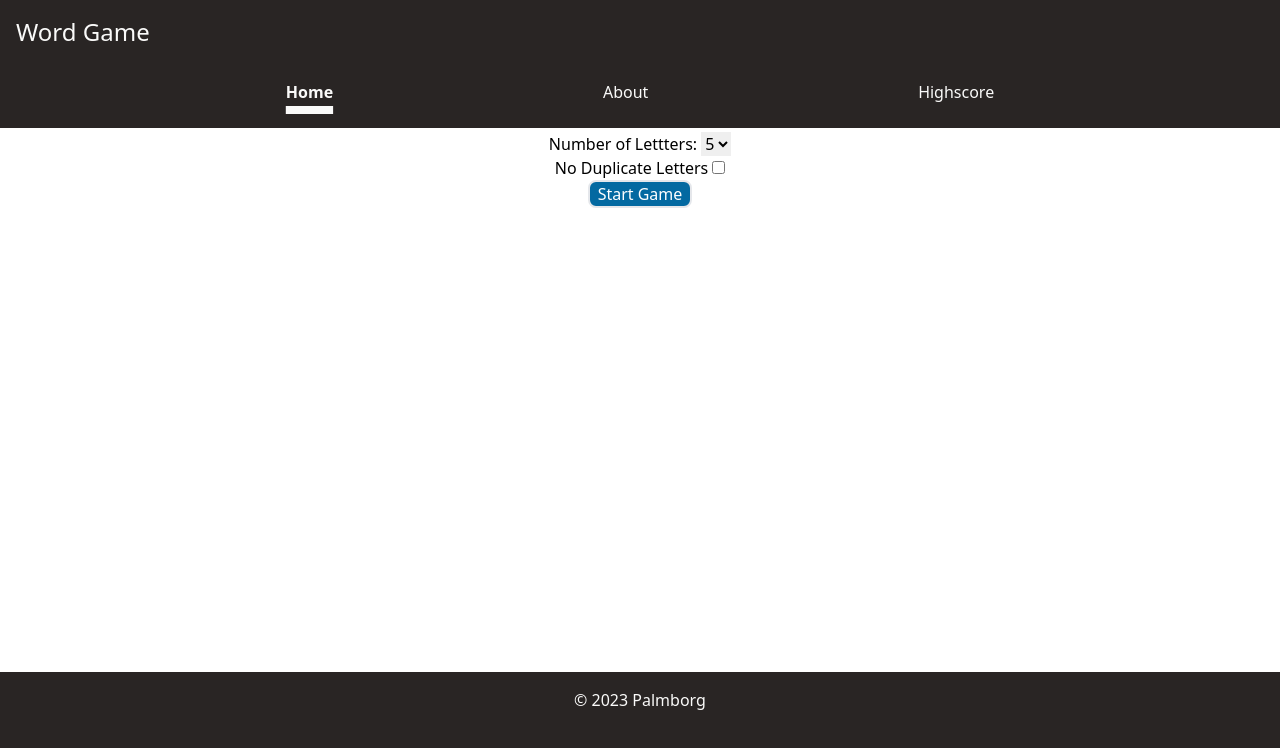
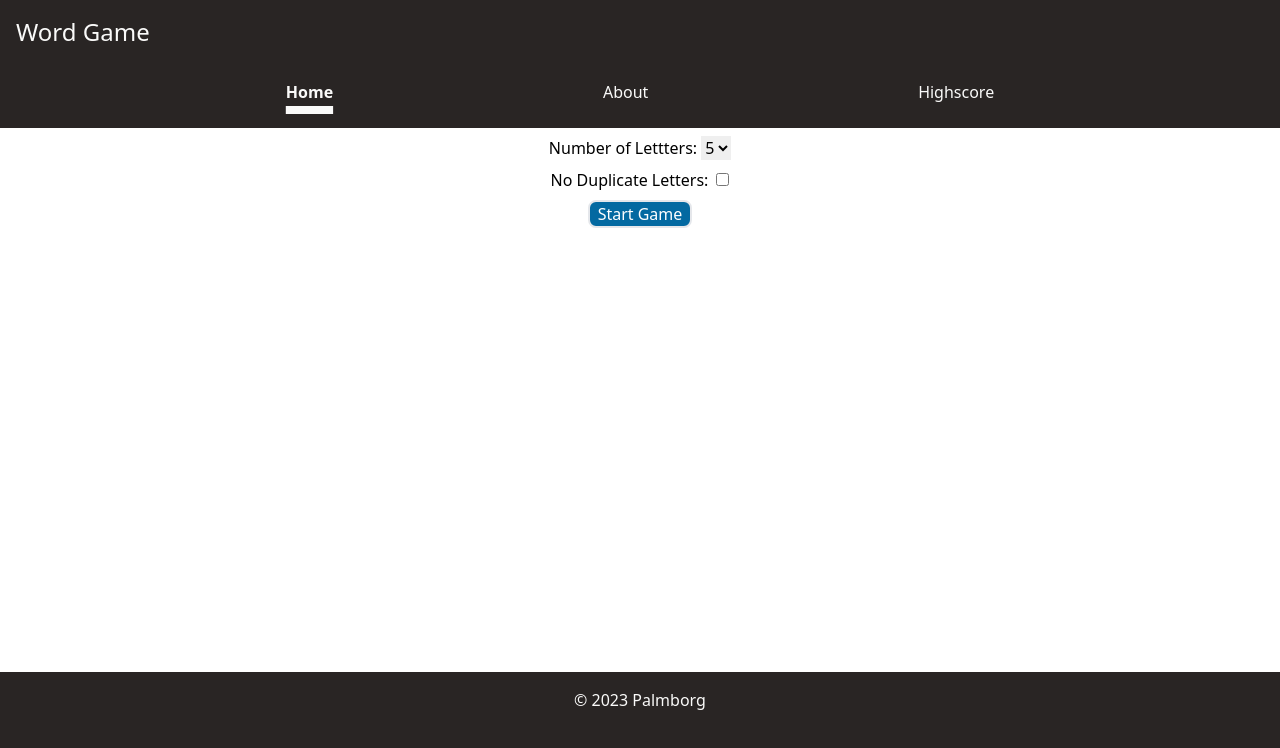
Before and after one commit to jakobpalmborg/word-game-2, a React (Vite) app in the folder frontend/: page / in a window 1280 px wide. Shown: the top 748 px of the page. Built offline with nearby package versions, Linux system fonts and the light colour scheme.

Commit message:
css for game

```diff
--- a/frontend/index.html
+++ b/frontend/index.html
@@ -6,7 +6,7 @@
     <title>Word Game</title>
   </head>
   <body>
-    <header class="bg-stone-800 h-32 mb-1">
+    <header class="bg-stone-800 h-32 mb-1 w-auto">
       <h2 class="p-4 text-stone-50 text-2xl">
         <a href="./">Word Game</a>
       </h2>
--- a/frontend/src/components/GuessListLetters.tsx
+++ b/frontend/src/components/GuessListLetters.tsx
@@ -16,7 +16,8 @@ export default function GuessListLetters({
   let width: string = numChar == 3 ? 'w-52' : numChar == 4 ? 'w-60' : 'w-80';
 
   return (
-    <ul className={`${width} flex justify-center gap-1 m-auto flex-wrap`}>
+    <div className="">
+      <ul className={`${width} flex justify-center gap-1 flex-wrap m-auto`}>
         {guessListLetters.map((item, index) => (
           <div
             key={index}
@@ -38,5 +39,6 @@ export default function GuessListLetters({
           </div>
         ))}
       </ul>
+    </div>
   );
 }
--- a/frontend/src/components/HighscoreForm.tsx
+++ b/frontend/src/components/HighscoreForm.tsx
@@ -6,7 +6,7 @@ export default function HighscoreForm({ gameId }: { gameId: string }) {
   });
 
   return (
-    <div className=" text-center">
+    <div className=" text-center mr-10">
       <h2 className=" text-6xl text-fuchsia-600 ">You Win!</h2>
       <h3 className="font-bold text-lg p-2">Highscore</h3>
       <form
--- a/frontend/src/components/InputForm.tsx
+++ b/frontend/src/components/InputForm.tsx
@@ -38,8 +38,10 @@ export default function InputForm({
   }
 
   return (
-    <div className="flex my-2 justify-center ml-14">
+    <>
+      <div className="flex my-1 justify-center">
         <form
+          id="guess-form"
           onSubmit={(event) => {
             event.preventDefault();
             onSubmit(formData);
@@ -47,16 +49,21 @@ export default function InputForm({
           className="flex gap-1"
         >
           {[...Array(numberOfLetters).keys()].map((item, index) => {
-          return <InputField onChange={handleChange} key={index} id={index} />;
+            return (
+              <InputField onChange={handleChange} key={index} id={index} />
+            );
           })}
-
+        </form>
+      </div>
+      <div>
         <button
           type="submit"
-          className=" border-2 rounded-lg px-2 bg-sky-700 text-white h-7 m-auto ml-1"
+          form="guess-form"
+          className=" block border-2 rounded-lg px-2 bg-sky-700 text-white h-7 m-auto"
         >
-          GO!
+          &#10003;
         </button>
-      </form>
       </div>
+    </>
   );
 }
--- a/frontend/src/components/StartGame.tsx
+++ b/frontend/src/components/StartGame.tsx
@@ -14,15 +14,15 @@ export default function StartGame({
   });
 
   return (
-    <div className="text-center">
+    <div className="text-center my-2">
       <form
         onSubmit={(e) => {
           e.preventDefault();
           onStartGame(startFormData);
         }}
       >
-        <div>
-          <label className=" mr-1 " htmlFor="numLetters">
+        <div className="my-2">
+          <label className=" mr-1" htmlFor="numLetters">
             Number of Lettters:
           </label>
           <select
@@ -45,8 +45,8 @@ export default function StartGame({
           </select>
         </div>
         <div>
-          <label className=" mr-1 " htmlFor="noDuplicate">
-            No Duplicate Letters
+          <label className=" mr-2" htmlFor="noDuplicate">
+            No Duplicate Letters:
           </label>
           <input
             type="checkbox"
@@ -64,7 +64,7 @@ export default function StartGame({
             }}
           />
         </div>
-        <button className="border-2 rounded-lg px-2 bg-sky-700 text-white">
+        <button className="border-2 rounded-lg px-2 bg-sky-700 text-white my-2">
           Start Game
         </button>
       </form>
```
Lines whose indentation alone changed are shown as unchanged.
